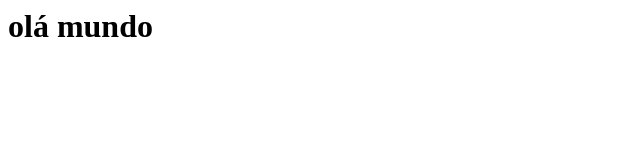
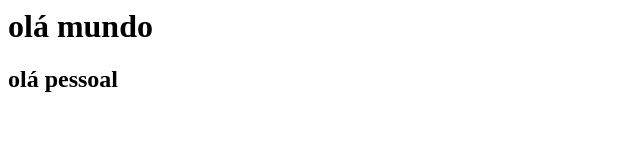
Before and after one commit to adilsonellca-hub/first-project, a plain HTML site: page index.html in a window 1280 px wide. Shown: the whole page, without its empty margins (0-640 px from the left). Drawn offline with Linux system fonts and the light colour scheme.

Commit message:
Update"add line 2 index.html

```diff
--- a/index.html
+++ b/index.html
@@ -1 +1,2 @@
 <h1>olá mundo</h1>
+<h2>olá pessoal </h2>
```
